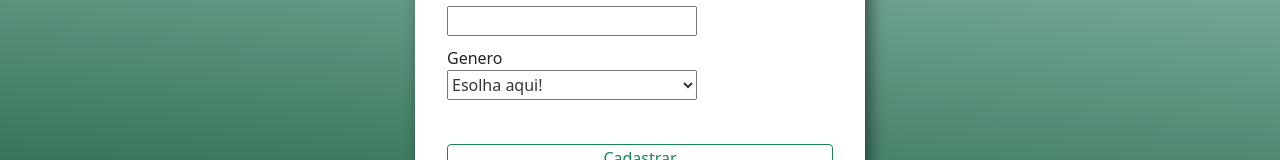
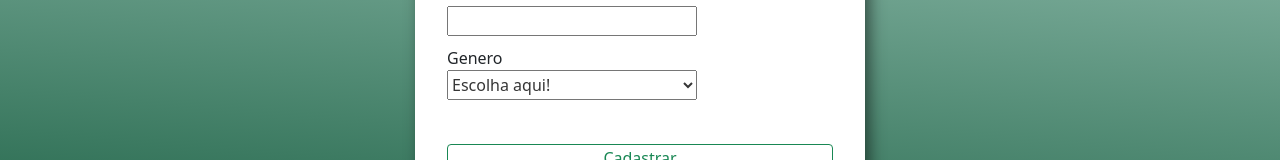
Before and after one commit to rafelradan/front-end-myfirstApp, a React (Create React App) app: page /createuser in a window 1280 px wide. Shown: the part 428-588 px from the top of the page. Built offline with nearby package versions, Linux system fonts and the light colour scheme; no server answers.

Commit message:
Update the select Gender

```diff
--- a/src/pages/Users/CreateUser.js
+++ b/src/pages/Users/CreateUser.js
@@ -64,7 +64,7 @@ export default function CreateUser(){
 
                         <label> Genero</label> <br />
                         <SelectFrmCreate id="userGender" onChange={e => setGender(e.target.value)} >
-                            <option SelectFrmCreateed selected disabled value={gender}  >Esolha aqui!</option>
+                            <option SelectFrmCreateed selected disabled value={gender}  >Escolha aqui!</option>
                             <option>Masculino</option>
                             <option>Feminino</option>
                         </SelectFrmCreate> <br /> <br />
```
